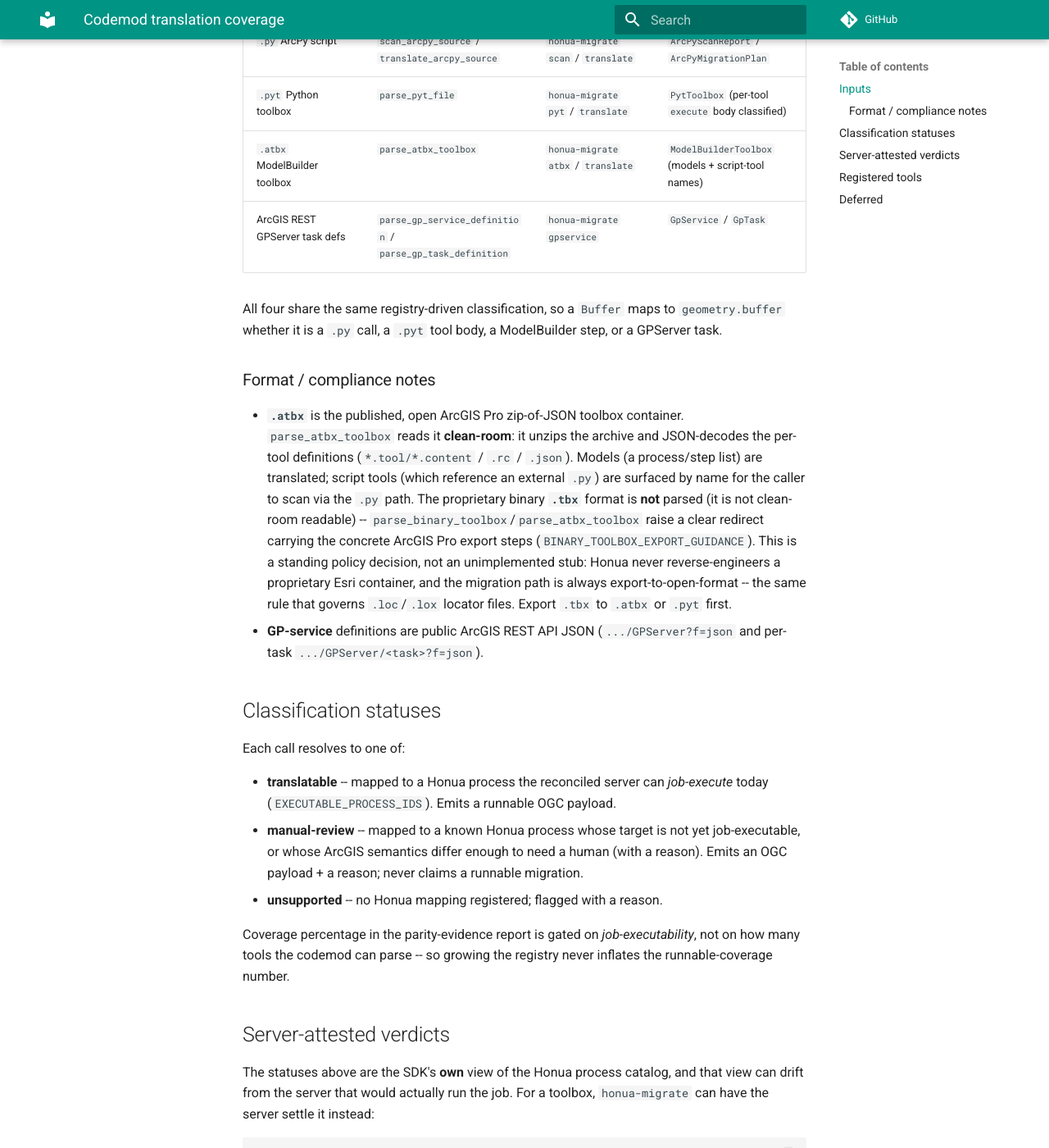
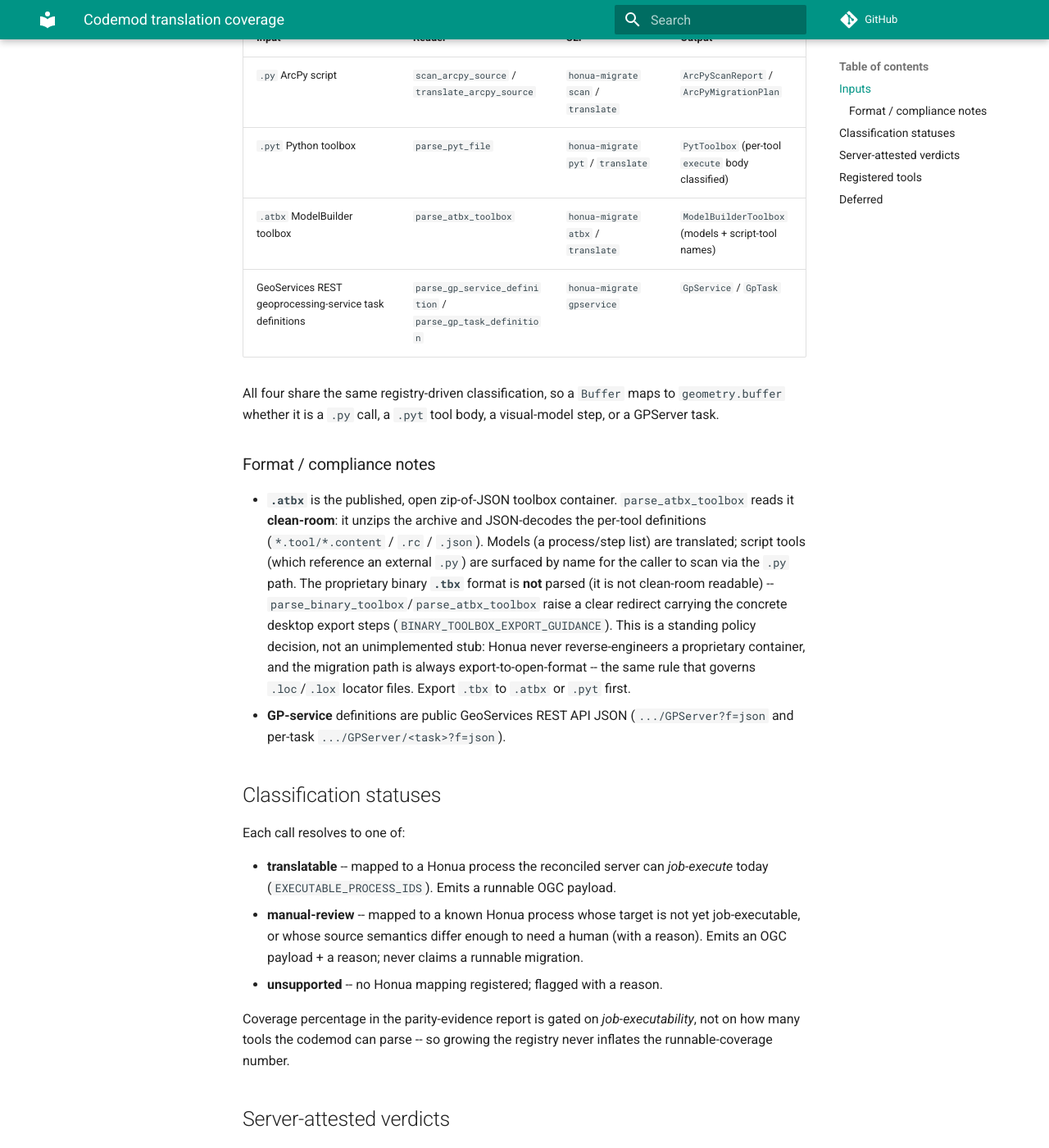
Before and after one commit to honua-io/honua-sdk-python, an MkDocs documentation site: the page built from docs/honua-gp/codemod-translation-coverage.md, in a window 1280 px wide and 1400 px high, scrolled down 465 px. Shown: the whole window at 82% size. Built offline with MkDocs 1.6.1 and Material for MkDocs 9.7.7, drawn with Linux system fonts in a browser that asks for light colours; comment, search, counter and statistics services are not loaded; the version menu is left out; some of the changed text lies outside the part shown.

Commit message:
docs: use neutral migration terminology

```diff
--- a/docs/honua-gp/codemod-translation-coverage.md
+++ b/docs/honua-gp/codemod-translation-coverage.md
@@ -5,15 +5,14 @@
 resource: "https://github.com/honua-io/honua-sdk-python/tree/trunk/packages/honua-gp"
 tags: [migration, codemod, coverage]
 ---
-# ArcPy migration codemod: translation coverage
+# Geoprocessing migration codemod: translation coverage
 
 This documents the **offline codemod** in `honua_sdk.migration` (the
 `honua-migrate` CLI) -- distinct from the runtime `honua-gp` shim and its
 [compatibility matrix](compatibility-matrix.md). The codemod statically reads
 ArcPy inventory from four input shapes and classifies every geoprocessing call
 against a registry of Honua [OGC API - Processes](https://ogcapi.ogc.org/processes/)
-targets, emitting a parity-evidence report. It never imports `arcpy` or runs
-licensed Esri software.
+targets, emitting a parity-evidence report. It analyzes source text and never executes input scripts.
 
 ## Inputs
 
@@ -22,28 +21,28 @@
 | `.py` ArcPy script | `scan_arcpy_source` / `translate_arcpy_source` | `honua-migrate scan` / `translate` | `ArcPyScanReport` / `ArcPyMigrationPlan` |
 | `.pyt` Python toolbox | `parse_pyt_file` | `honua-migrate pyt` / `translate` | `PytToolbox` (per-tool `execute` body classified) |
 | `.atbx` ModelBuilder toolbox | `parse_atbx_toolbox` | `honua-migrate atbx` / `translate` | `ModelBuilderToolbox` (models + script-tool names) |
-| ArcGIS REST GPServer task defs | `parse_gp_service_definition` / `parse_gp_task_definition` | `honua-migrate gpservice` | `GpService` / `GpTask` |
+| GeoServices REST geoprocessing-service task definitions | `parse_gp_service_definition` / `parse_gp_task_definition` | `honua-migrate gpservice` | `GpService` / `GpTask` |
 
 All four share the same registry-driven classification, so a `Buffer` maps to
-`geometry.buffer` whether it is a `.py` call, a `.pyt` tool body, a ModelBuilder
+`geometry.buffer` whether it is a `.py` call, a `.pyt` tool body, a visual-model
 step, or a GPServer task.
 
 ### Format / compliance notes
 
-* **`.atbx`** is the published, open ArcGIS Pro zip-of-JSON toolbox container.
+* **`.atbx`** is the published, open zip-of-JSON toolbox container.
   `parse_atbx_toolbox` reads it **clean-room**: it unzips the archive and
   JSON-decodes the per-tool definitions (`*.tool/*.content` / `.rc` / `.json`).
   Models (a process/step list) are translated; script tools (which reference an
   external `.py`) are surfaced by name for the caller to scan via the `.py`
   path. The proprietary binary **`.tbx`** format is **not** parsed (it is not
   clean-room readable) -- `parse_binary_toolbox`/`parse_atbx_toolbox` raise a
-  clear redirect carrying the concrete ArcGIS Pro export steps
+  clear redirect carrying the concrete desktop export steps
   (`BINARY_TOOLBOX_EXPORT_GUIDANCE`). This is a standing policy decision, not an
-  unimplemented stub: Honua never reverse-engineers a proprietary Esri
+  unimplemented stub: Honua never reverse-engineers a proprietary
   container, and the migration path is always export-to-open-format -- the same
   rule that governs `.loc`/`.lox` locator files. Export `.tbx` to `.atbx` or
   `.pyt` first.
-* **GP-service** definitions are public ArcGIS REST API JSON
+* **GP-service** definitions are public GeoServices REST API JSON
   (`.../GPServer?f=json` and per-task `.../GPServer/<task>?f=json`).
 
 ## Classification statuses
@@ -53,7 +52,7 @@
 * **translatable** -- mapped to a Honua process the reconciled server can
   *job-execute* today (`EXECUTABLE_PROCESS_IDS`). Emits a runnable OGC payload.
 * **manual-review** -- mapped to a known Honua process whose target is not yet
-  job-executable, or whose ArcGIS semantics differ enough to need a human (with
+  job-executable, or whose source semantics differ enough to need a human (with
   a reason). Emits an OGC payload + a reason; never claims a runnable migration.
 * **unsupported** -- no Honua mapping registered; flagged with a reason.
 
@@ -167,4 +166,4 @@
   export-to-open-format is the migration path).
 * Resolving an `.atbx` script tool's referenced `.py` body automatically
   (today its name is surfaced; point the `.py` scanner at it).
-* Compiled .NET / ArcObjects custom tools (separate track).
+* Compiled .NET desktop GP tools (separate track).
```
Also changed, not shown: docs/contributor/development.md (+2 -2 lines), 2 other files.
